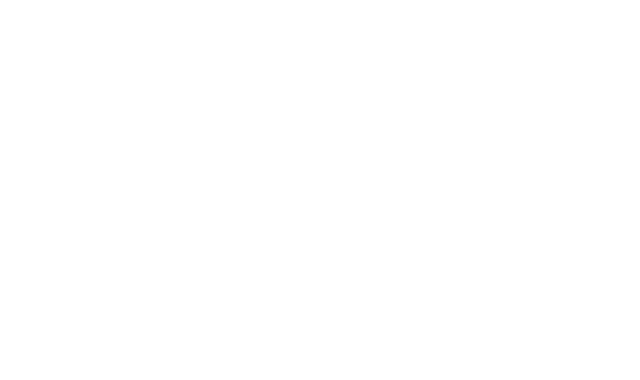
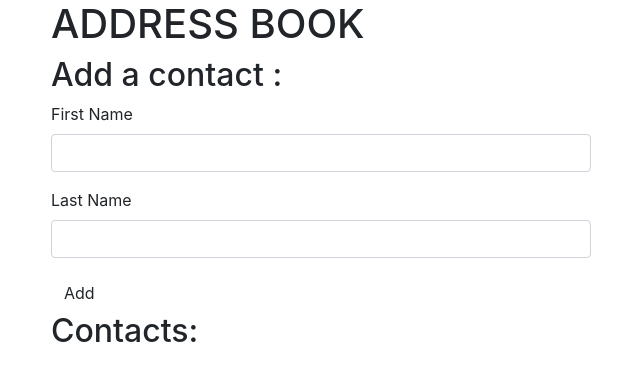
Before and after one commit to ThiraTheNerd/address-book, a plain HTML site: page index.html in a window 1280 px wide. Shown: the whole page, without its empty margins (34-674 px from the left). Drawn offline with nearby package versions, Linux system fonts and the light colour scheme.

Commit message:
add the form structure that will collect the contacts

```diff
--- a/index.html
+++ b/index.html
@@ -14,6 +14,29 @@
   <title>Address Book</title>
 </head>
 <body>
+  <div class="container">
+    <h1>ADDRESS BOOK</h1>
+    <div class="row">
+      <div class="col-md-6">
+        <h2>Add a contact : </h2>
+        <form id="new-contact">
+          <div class="form-group">
+            <label for="new-first-name">First Name</label>
+            <input type="text" class="form-control" id="new-first-name">
+          </div>
+          <div class="form-group">
+            <label for="new-last-name">Last Name</label>
+            <input type="text" class="form-control" id="new-last-name">
+          </div>
+          <button type="submit" class="btn">Add</button>
+        </form>
+
+        <h2>Contacts:</h2>
+        <ul id="contacts"></ul>
+      </div>
+    </div>
+
+  </div>
 
 </body>
 </html>
```
